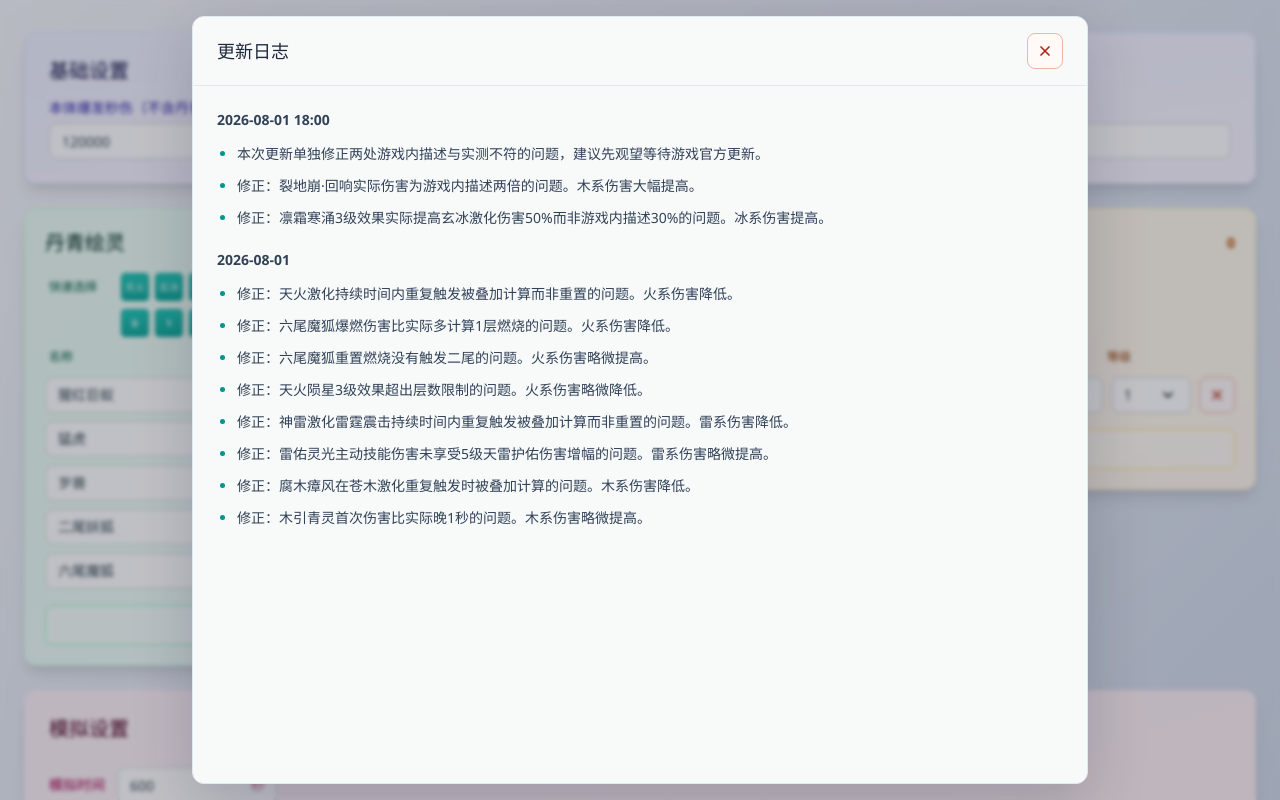
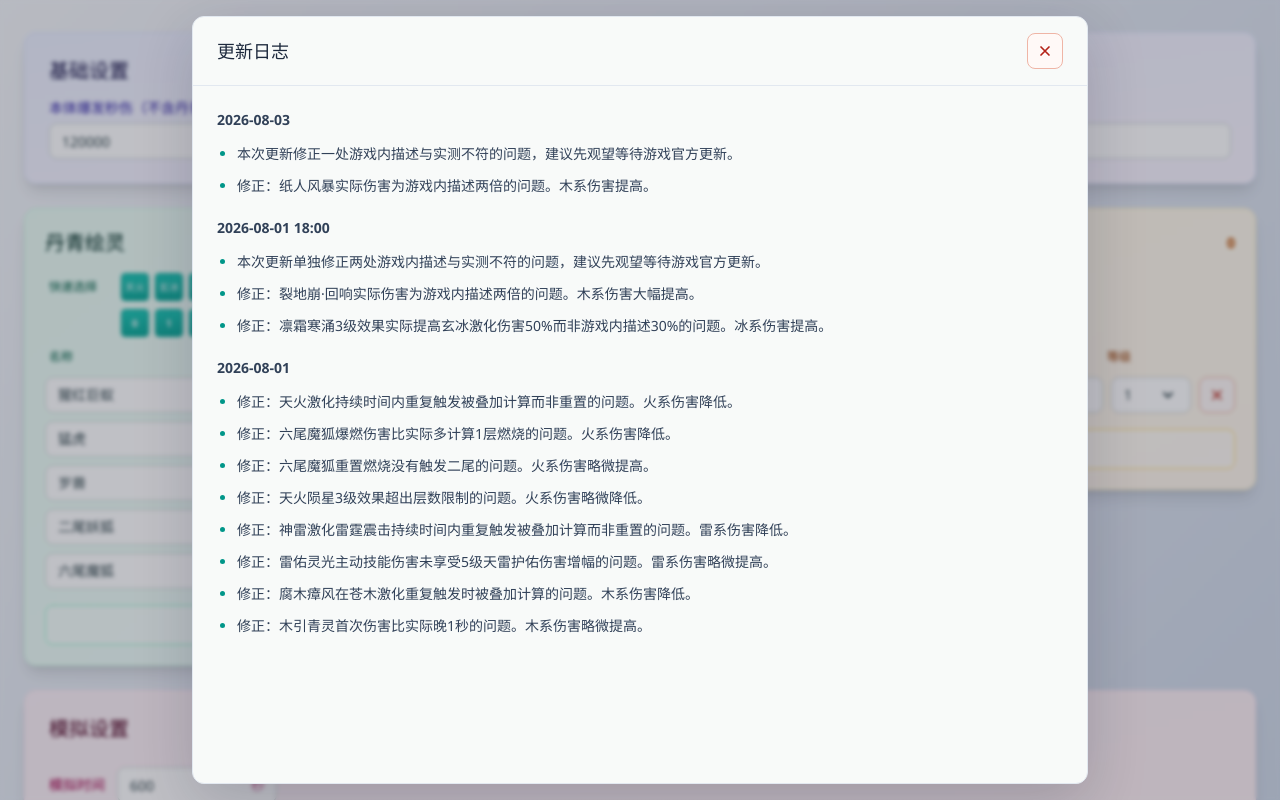
Before and after one commit to AzedL/DanQingSimulator, a React (Vite) app: page / in a window 1280 px wide. Shown: the top 800 px of the page. Built offline with nearby package versions, Linux system fonts and the light colour scheme.

Commit message:
fix: 纸人风暴实际伤害为游戏内描述两倍

```diff
--- a/src/kernel/cards/wood/ly/CangLinFuSheng.ts
+++ b/src/kernel/cards/wood/ly/CangLinFuSheng.ts
@@ -19,7 +19,7 @@ export class CangLinFuSheng extends Card {
 
   protected init() {
     this._attackDamage = 10022 * MULTIPLIER[this.level]
-    this._stormDamage = 4513 * MULTIPLIER[this.level]
+    this._stormDamage = 4513 * 2 * MULTIPLIER[this.level]
     this._cooldown = new CooldownTime(20, true)
   }
 
--- a/src/lang/changelog.ts
+++ b/src/lang/changelog.ts
@@ -1,6 +1,13 @@
-export const updatedAt = '2026-08-01 18:00'
+export const updatedAt = '2026-08-03'
 
 export const changelog = [
+  {
+    date: '2026-08-03',
+    changes: [
+      '本次更新修正一处游戏内描述与实测不符的问题，建议先观望等待游戏官方更新。',
+      '修正：纸人风暴实际伤害为游戏内描述两倍的问题。木系伤害提高。',
+    ],
+  },
   {
     date: '2026-08-01 18:00',
     changes: [
```
Also changed, not shown: 1 other file (tests, documents, lock files or other folders).
